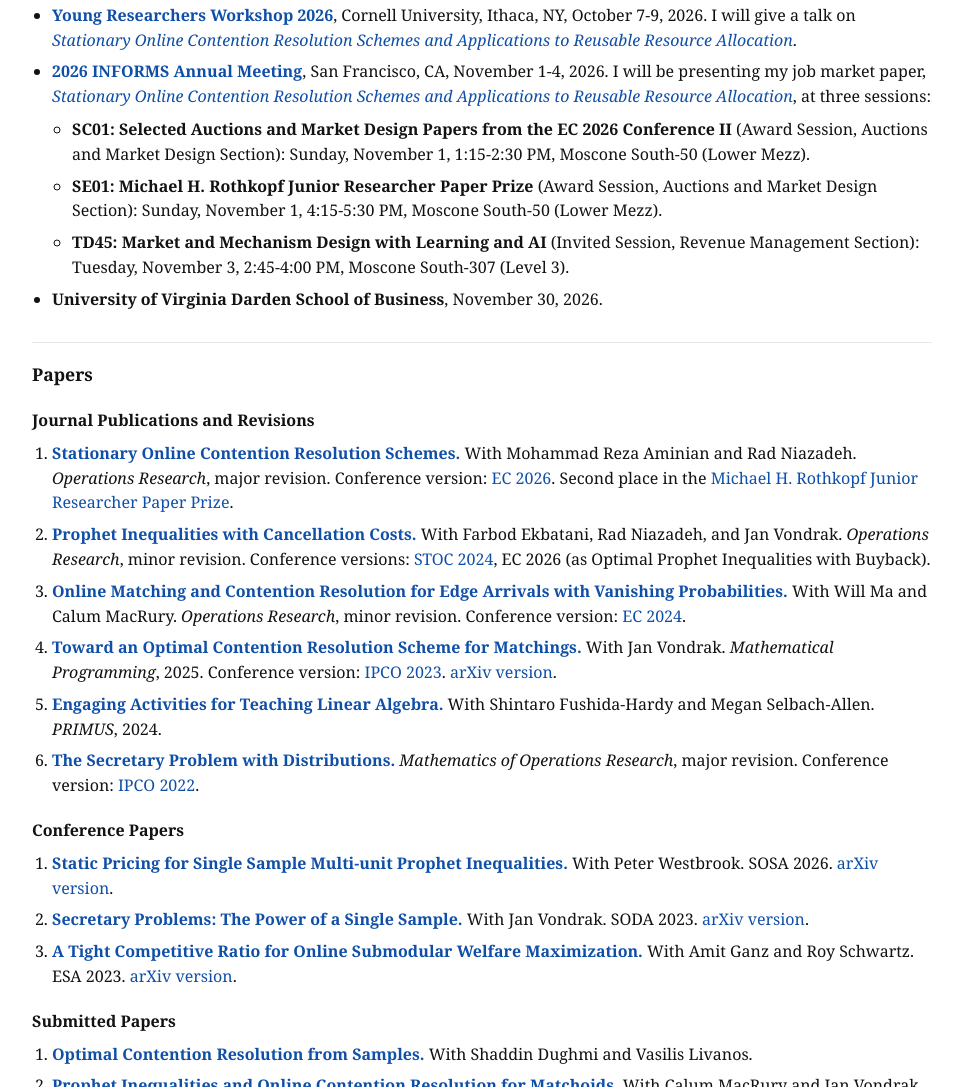
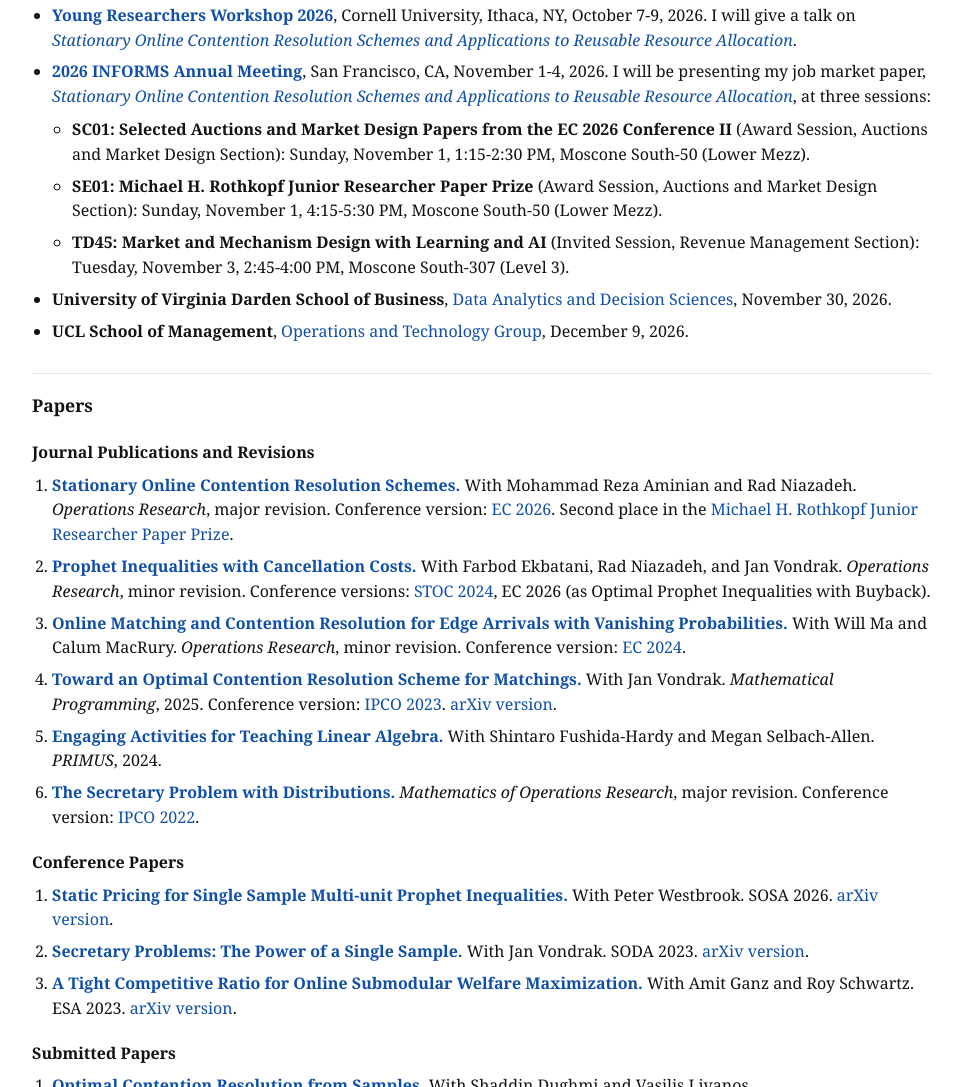
Before and after one commit to Pranav-Nuti/personal-website, a plain HTML site: page index.html in a window 1280 px wide. Shown: the part 1130-2217 px from the top of the page, without its empty margins (158-1121 px from the left). Drawn offline with Linux system fonts and the light colour scheme.

Commit message:
Update Virginia and UCL upcoming talks

```diff
--- a/index.html
+++ b/index.html
@@ -191,7 +191,10 @@
           </ul>
         </li>
         <li>
-          <strong>University of Virginia Darden School of Business</strong>, November 30, 2026.
+          <strong>University of Virginia Darden School of Business</strong>, <a href="https://www.darden.virginia.edu/faculty-research/academic-areas/data-analytics-decision-sciences">Data Analytics and Decision Sciences</a>, November 30, 2026.
+        </li>
+        <li>
+          <strong>UCL School of Management</strong>, <a href="https://www.ucl.ac.uk/management/about/our-people/meet-our-academic-faculty#:~:text=Operations%20%26%20Technology">Operations and Technology Group</a>, December 9, 2026.
         </li>
       </ul>
     </section>
```
